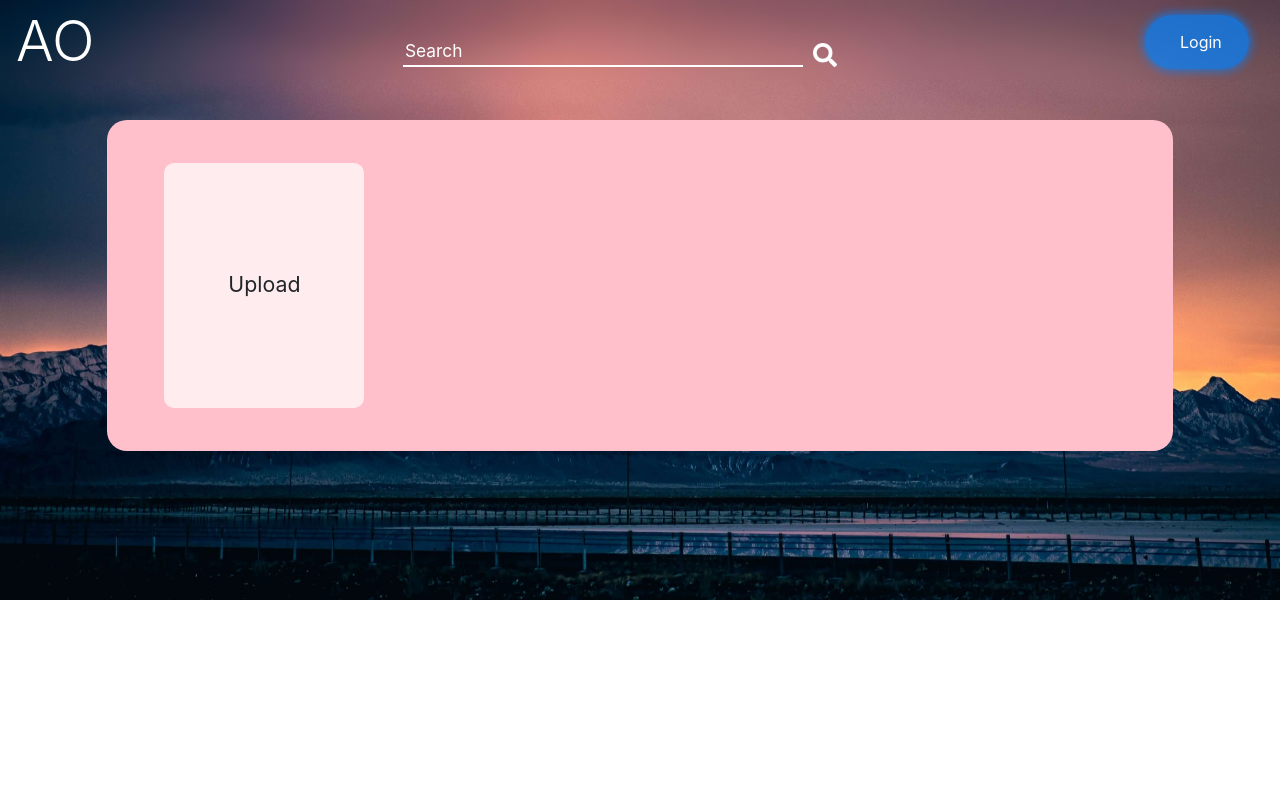
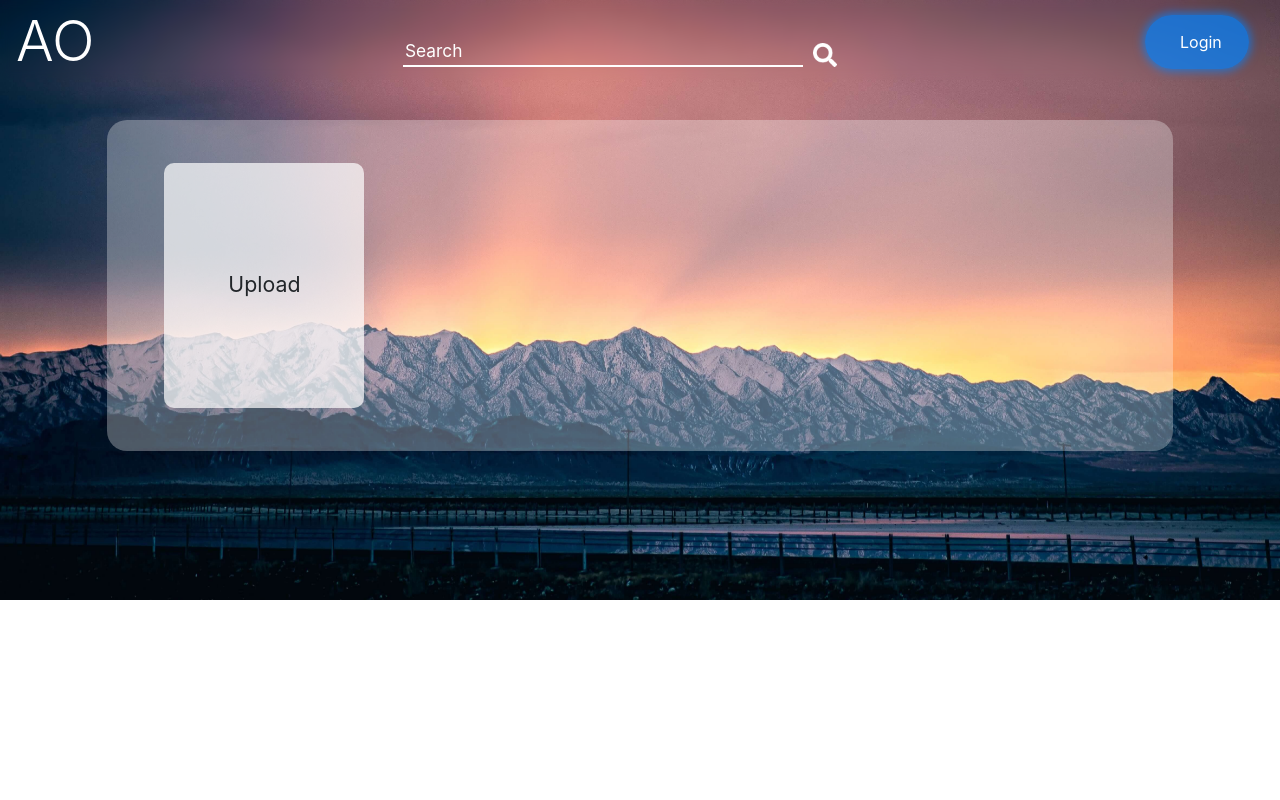
Before and after one commit to xeon5145/NT, a PHP site: page / in a window 1280 px wide. Run offline with PHP 8.4, Linux system fonts and the light colour scheme.

Commit message:
added tiles in homepage content viewer

```diff
--- a/css/home.css
+++ b/css/home.css
@@ -32,6 +32,7 @@ body
   color: #FFFFFF;
   font-size: 13pt;
   margin-top: 2%;
+  cursor: pointer;
 }
 .search-input::placeholder
 {
@@ -78,17 +79,22 @@ body
 {
   top: 15vh;
   height: fit-content;
-  background-color: pink;
+  background-color: rgba(255, 255, 255, 0.3);
   overflow: auto;
   border-radius: 20px;
 }
 .file-input-homepage
 {
-  background-color: rgba(254, 255, 254, 0.7);
+  background-color: rgba(255, 255, 255, 0.7);
   border-radius: 10px;
   padding: 5em 3em;
   margin: 2em;
   font-size: 16pt;
+  transition-duration: 0.2s;
+}
+.file-input-homepage:hover
+{
+  transform: scale(1.025);
 }
 .foot
 {
```
